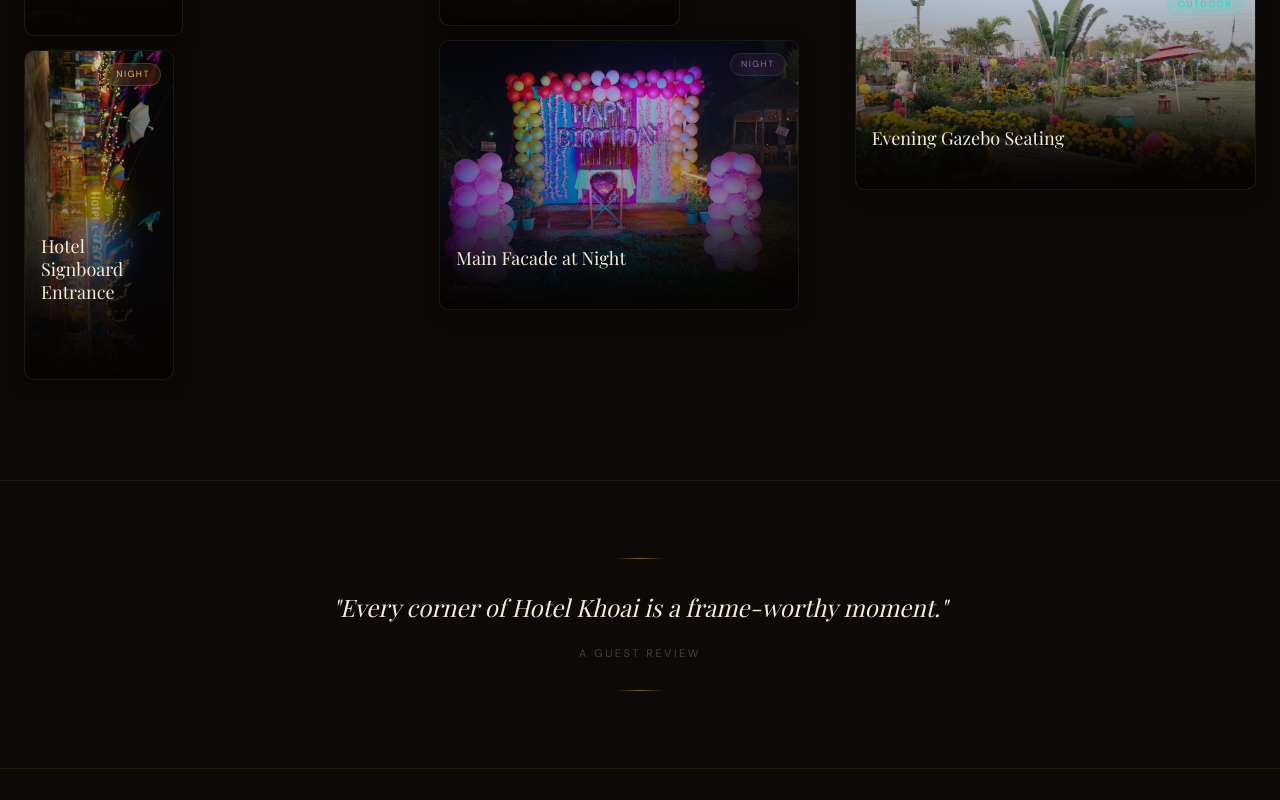
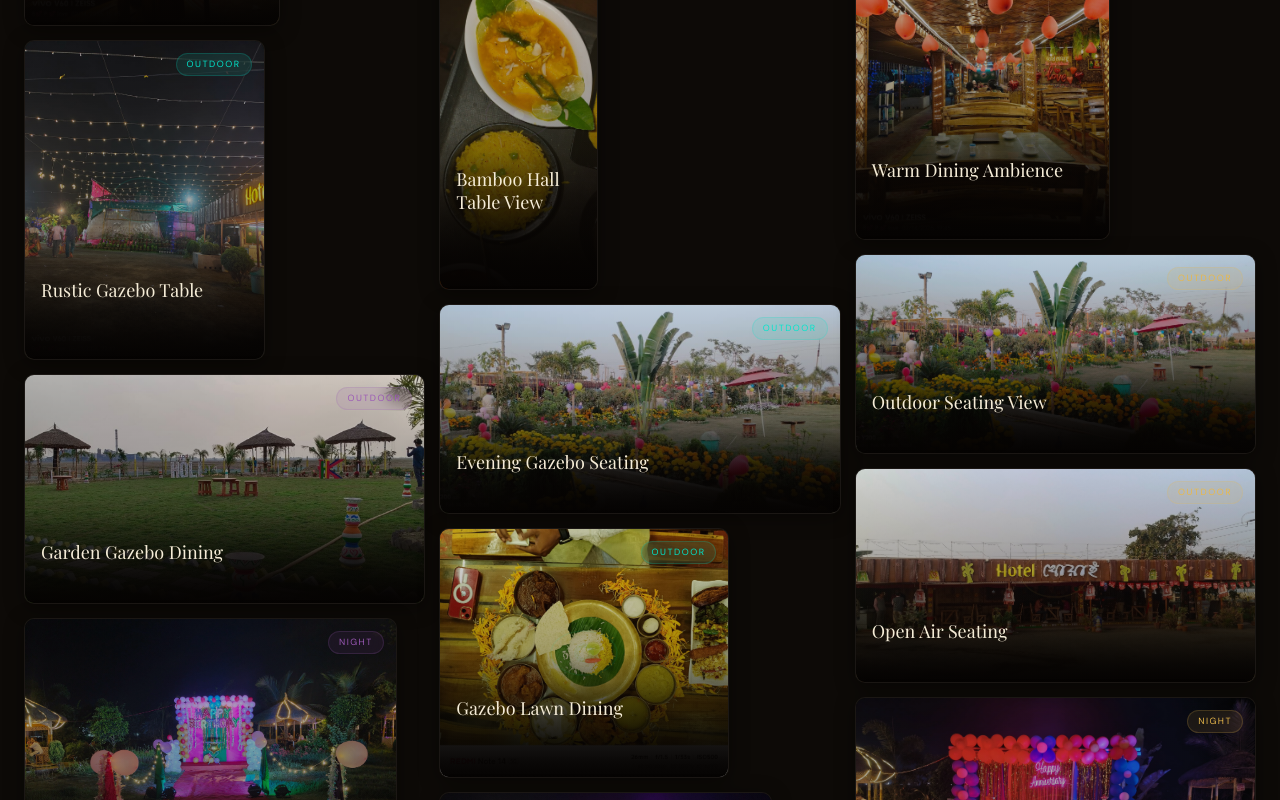
Before and after one commit to Surja2003/Hotel-Khoai, a React (Vite) app: page /gallery in a window 1280 px wide. Shown: the part 1260-2060 px from the top of the page. Built offline with nearby package versions, Linux system fonts and the light colour scheme; a web font is replaced by a local one.

Commit message:
Expand gallery to top 20 best images, replace gradient placeholders in Home.tsx with real images

```diff
--- a/src/app/pages/Gallery.tsx
+++ b/src/app/pages/Gallery.tsx
@@ -6,15 +6,26 @@ import ResponsiveMasonry from 'react-responsive-masonry';
 type GalleryItem = { id: number; title: string; subtitle: string; category: 'indoor' | 'outdoor' | 'night'; image: string; height: number; accent: string };
 
 const items: GalleryItem[] = [
-  { id: 15, title: 'Traditional Bengali Thali', subtitle: 'Steaming rice, curries, and sweets with marigolds', category: 'indoor', image: '/assets/hotel_img_15.jpeg', height: 320, accent: '#E8B84B' },
-  { id: 26, title: 'Bengali Thali Platter', subtitle: 'Traditional brass thali layout with marigolds', category: 'indoor', image: '/assets/hotel_img_26.jpeg', height: 340, accent: '#00E5CC' },
-  { id: 6, title: 'Bamboo Dining Room', subtitle: 'Earthy wooden benches and table setups', category: 'indoor', image: '/assets/hotel_img_6.jpeg', height: 260, accent: '#00E5CC' },
-  { id: 10, title: 'Bamboo Hall Seating', subtitle: 'Handmade bamboo structure with glowing lights', category: 'indoor', image: '/assets/hotel_img_10.jpeg', height: 340, accent: '#E8B84B' },
-  { id: 28, title: 'Bamboo Hall Table View', subtitle: 'Hand-woven roof and lanterns in the dining hall', category: 'indoor', image: '/assets/hotel_img_28.jpeg', height: 350, accent: '#9B59B6' },
-  { id: 3, title: 'Rustic Gazebo Table', subtitle: 'Thatched roof outdoor dining seating', category: 'outdoor', image: '/assets/hotel_img_3.jpeg', height: 320, accent: '#00E5CC' },
-  { id: 9, title: 'Evening Gazebo Seating', subtitle: 'Palm trees and lights surrounding the gazebo', category: 'outdoor', image: '/assets/hotel_img_9.jpeg', height: 210, accent: '#00E5CC' },
-  { id: 24, title: 'Main Facade at Night', subtitle: 'Bamboo structure glowing under the stars', category: 'night', image: '/assets/hotel_img_24.jpeg', height: 270, accent: '#9B59B6' },
-  { id: 30, title: 'Hotel Signboard Entrance', subtitle: 'Umbrellas and hanging lights at the entrance', category: 'night', image: '/assets/hotel_img_30.jpeg', height: 330, accent: '#E8B84B' },
+  { id: 15, title: 'Traditional Bengali Thali', subtitle: 'Steaming rice, curries, and sweets served in brass platters', category: 'indoor', image: '/assets/hotel_img_15.jpeg', height: 320, accent: '#E8B84B' },
+  { id: 26, title: 'Bengali Thali Platter', subtitle: 'Authentic brass thali layout with fresh marigolds', category: 'indoor', image: '/assets/hotel_img_26.jpeg', height: 340, accent: '#00E5CC' },
+  { id: 29, title: 'Traditional Thali Feast', subtitle: 'Multiple thalis laid out for a grand group feast', category: 'indoor', image: '/assets/hotel_img_29.jpeg', height: 260, accent: '#9B59B6' },
+  { id: 6, title: 'Bamboo Dining Room', subtitle: 'Earthy wooden benches and hand-crafted table setups', category: 'indoor', image: '/assets/hotel_img_6.jpeg', height: 260, accent: '#00E5CC' },
+  { id: 10, title: 'Bamboo Hall Seating', subtitle: 'Handmade bamboo structure illuminated with glowing lights', category: 'indoor', image: '/assets/hotel_img_10.jpeg', height: 340, accent: '#E8B84B' },
+  { id: 11, title: 'Bamboo Ceiling Detail', subtitle: 'Cozy traditional bamboo weave pattern roofing', category: 'indoor', image: '/assets/hotel_img_11.jpeg', height: 220, accent: '#00E5CC' },
+  { id: 12, title: 'Warm Dining Ambience', subtitle: 'Earthy wooden seating decorated for special events', category: 'indoor', image: '/assets/hotel_img_12.jpeg', height: 340, accent: '#E8B84B' },
+  { id: 28, title: 'Bamboo Hall Table View', subtitle: 'Hand-woven roof and glowing lanterns in the main hall', category: 'indoor', image: '/assets/hotel_img_28.jpeg', height: 350, accent: '#9B59B6' },
+  { id: 3, title: 'Rustic Gazebo Table', subtitle: 'Thatched roof outdoor gazebo dining table setup', category: 'outdoor', image: '/assets/hotel_img_3.jpeg', height: 320, accent: '#00E5CC' },
+  { id: 8, title: 'Outdoor Seating View', subtitle: 'Scenic tables set in our lush landscaped gardens', category: 'outdoor', image: '/assets/hotel_img_8.jpeg', height: 200, accent: '#E8B84B' },
+  { id: 9, title: 'Evening Gazebo Seating', subtitle: 'Palm trees and warm lights surrounding the gazebo', category: 'outdoor', image: '/assets/hotel_img_9.jpeg', height: 210, accent: '#00E5CC' },
+  { id: 16, title: 'Garden Gazebo Dining', subtitle: 'Secluded outdoor dining spot within the valley gardens', category: 'outdoor', image: '/assets/hotel_img_16.jpeg', height: 230, accent: '#9B59B6' },
+  { id: 19, title: 'Open Air Seating', subtitle: 'Earthy wooden tables in the garden with warm spotlights', category: 'outdoor', image: '/assets/hotel_img_19.jpeg', height: 215, accent: '#E8B84B' },
+  { id: 36, title: 'Gazebo Lawn Dining', subtitle: 'A private thatched dining spot surrounded by palms', category: 'outdoor', image: '/assets/hotel_img_36.jpeg', height: 250, accent: '#00E5CC' },
+  { id: 4, title: 'Lawn Entrance Pathway', subtitle: 'Red carpet event entrance decorated under the stars', category: 'night', image: '/assets/hotel_img_4.jpeg', height: 280, accent: '#9B59B6' },
+  { id: 5, title: 'Anniversary Stage Backdrop', subtitle: 'Elegant anniversary celebration setup in the garden', category: 'night', image: '/assets/hotel_img_5.jpeg', height: 240, accent: '#E8B84B' },
+  { id: 7, title: 'Lawn Event Celebration', subtitle: 'Anniversary party setup decorated at night', category: 'night', image: '/assets/hotel_img_7.jpeg', height: 250, accent: '#00E5CC' },
+  { id: 24, title: 'Main Facade at Night', subtitle: 'Bamboo structure glowing warmly under the night sky', category: 'night', image: '/assets/hotel_img_24.jpeg', height: 270, accent: '#9B59B6' },
+  { id: 30, title: 'Hotel Signboard Entrance', subtitle: 'Hanging decorative umbrellas and lights at the entrance', category: 'night', image: '/assets/hotel_img_30.jpeg', height: 330, accent: '#E8B84B' },
+  { id: 31, title: 'Hanging Lights Entrance', subtitle: 'Vibrant glow of colorful umbrellas and fairy lights', category: 'night', image: '/assets/hotel_img_31.jpeg', height: 340, accent: '#00E5CC' },
 ];
 
 const filters = [
--- a/src/app/pages/Home.tsx
+++ b/src/app/pages/Home.tsx
@@ -164,10 +164,10 @@ const dishes = [
 ];
 
 const galleryPreview = [
-  { title: 'The Bamboo Hall', sub: 'Indoor', grad: 'linear-gradient(150deg,#3D1E00,#7A4500)', h: '200px', img: '/assets/hotel_exterior.png' },
+  { title: 'The Bamboo Hall', sub: 'Indoor Dining', grad: 'linear-gradient(150deg,#3D1E00,#7A4500)', h: '200px', img: '/assets/hotel_img_10.jpeg' },
   { title: 'Fairy Lit Gazebo', sub: 'Outdoor Night', grad: 'linear-gradient(150deg,#1A003A,#5A00B0)', h: '240px', img: '/assets/gazebo_night.png' },
-  { title: 'Folk Art Walls', sub: 'Indoor', grad: 'linear-gradient(150deg,#002818,#007050)', h: '180px' },
-  { title: 'Starlit Terrace', sub: 'Night', grad: 'linear-gradient(150deg,#06080F,#181C3A)', h: '220px' },
+  { title: 'Bengali Thali Platter', sub: 'Traditional Cuisine', grad: 'linear-gradient(150deg,#002818,#007050)', h: '180px', img: '/assets/hotel_img_26.jpeg' },
+  { title: 'Vibrant Event Lawn', sub: 'Outdoor Night Events', grad: 'linear-gradient(150deg,#06080F,#181C3A)', h: '220px', img: '/assets/hotel_img_4.jpeg' },
 ];
 
 /* ─── Stagger variants ─────────────────────────────────────── */
```
